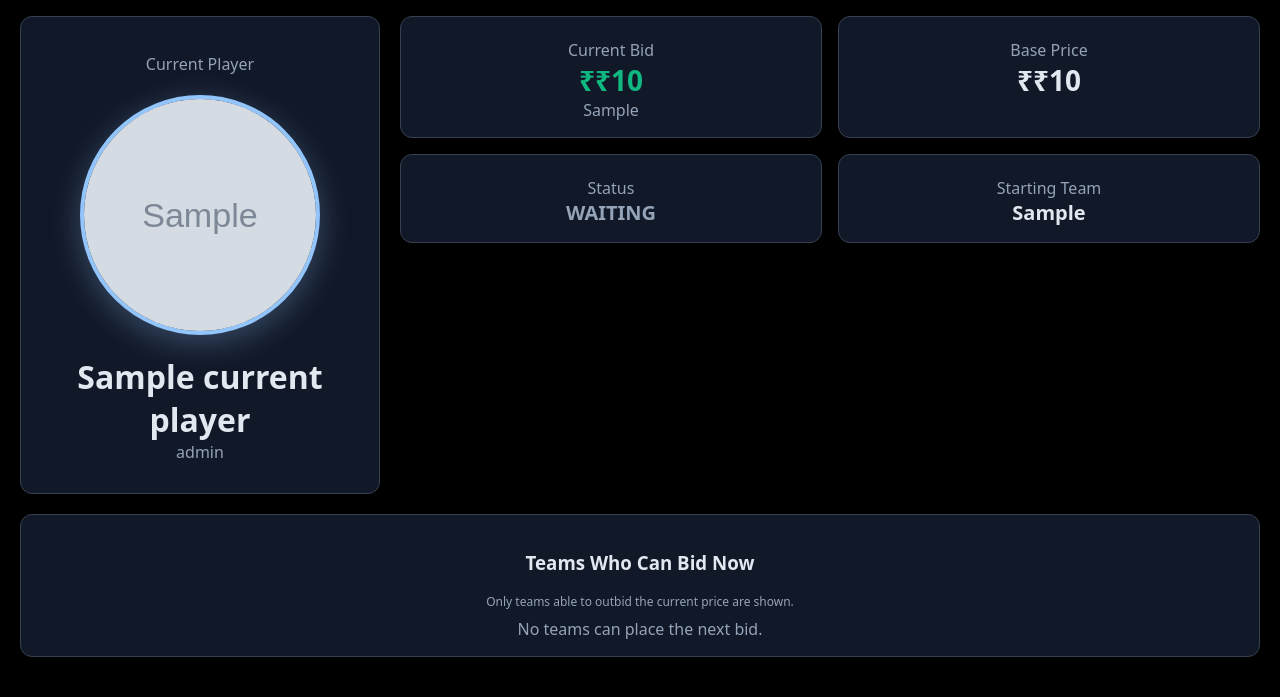
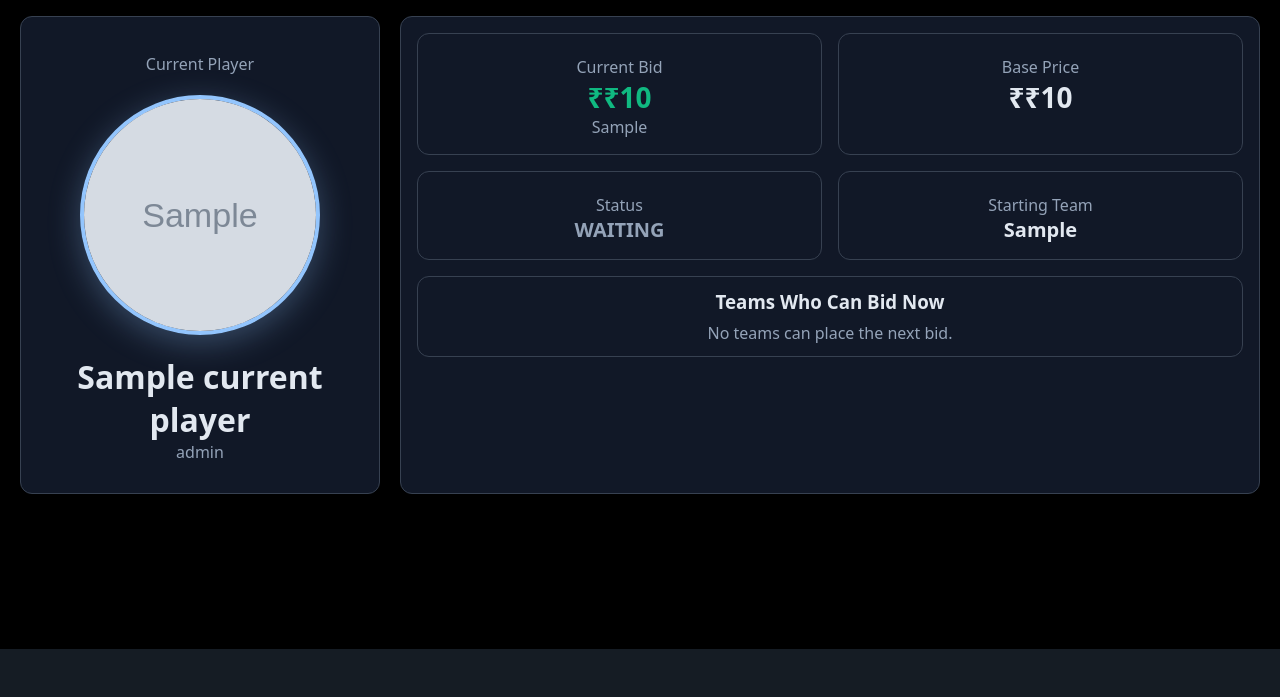
Before and after one commit to sreeharimv/auction-platform, a Flask app: template templates/live_view.html in a window 1280 px wide. Shown: the part 151-848 px from the top of the page. After the commit the page ends 800 px from the top, so only its background shows below. Run offline with Flask 2, Linux system fonts and the light colour scheme; the template is opened without the code that fills it: most values are stand-ins (such as "Sample title", 1, 10 or a date in 2020); grey boxes marked "Sample" are stand-in pictures.

Commit message:
live-view: embed eligible teams as row 3 in right column; match left/right column heights

```diff
--- a/templates/live_view.html
+++ b/templates/live_view.html
@@ -33,8 +33,9 @@
         <div style="color: #94a3b8; font-size: 16px;">{{ current_player.role }}</div>
       </div>
 
-      <!-- Right column: Two-row info grid -->
-      <div>
+      <!-- Right column: Card with two rows + row 3 (eligible teams) -->
+      <div class="card" style="padding: 16px; display: flex; flex-direction: column; gap: 16px;">
+        <!-- Row 1 -->
         <div class="grid" style="grid-template-columns: 1fr 1fr; gap: 16px;">
           <div class="card">
             <div class="label">Current Bid</div>
@@ -45,6 +46,10 @@
             <div class="label">Base Price</div>
             <div class="metric">₹{{ format_currency(current_player.base_price) }}</div>
           </div>
+        </div>
+
+        <!-- Row 2 -->
+        <div class="grid" style="grid-template-columns: 1fr 1fr; gap: 16px;">
           <div class="card">
             <div class="label">Status</div>
             <div class="metric" style="font-size: 20px; text-transform: uppercase;
@@ -60,30 +65,19 @@
           </div>
           {% endif %}
         </div>
-      </div>
-    </div>
 
-    {% if auction_state.status == "going" %}
-    <div class="card" style="background: #7f1d1d; border-color: #dc2626; text-align: center;">
-      <h2 style="color: #fca5a5; margin: 0;">GOING ONCE! GOING TWICE!</h2>
-      <div style="font-size: 24px; color: white; margin-top: 8px;">
-        {{ current_player.name }} - ₹{{ format_currency(auction_state.current_bid) }} - {{ auction_state.current_team }}
-      </div>
-    </div>
-    {% endif %}
-
+        <!-- Row 3: Teams who can bid now -->
         {% if team_limits %}
-    <div class="card" style="margin-top: 16px;">
-      <h3>Teams Who Can Bid Now</h3>
-      <div style="color: #94a3b8; font-size: 12px; margin-top: 4px;">Only teams able to outbid the current price are shown.</div>
           {% set eligible = team_limits.values()|selectattr('can_bid_now')|list %}
+          <div class="card" style="padding: 12px;">
+            <h3 style="margin: 0 0 8px;">Teams Who Can Bid Now</h3>
             {% if eligible|length == 0 %}
-        <div style="color: #94a3b8; margin-top: 8px;">No teams can place the next bid.</div>
+              <div style="color: #94a3b8;">No teams can place the next bid.</div>
             {% else %}
-      <div class="grid" style="margin-top: 12px;">
+            <div class="grid" style="margin-top: 8px;">
               {% for team, info in team_limits.items() %}
                 {% if info.can_bid_now %}
-          <div class="card" style="padding: 16px;">
+                <div class="card" style="padding: 12px;">
                   <div class="label">{{ team }}</div>
                   <div class="metric" style="color: {{ '#f59e0b' if info.near_limit else '#10b981' }};">
                     ₹{{ format_currency(info.max_valid_bid) }}
@@ -101,6 +95,19 @@
             {% endif %}
           </div>
         {% endif %}
+      </div>
+    </div>
+
+    {% if auction_state.status == "going" %}
+    <div class="card" style="background: #7f1d1d; border-color: #dc2626; text-align: center;">
+      <h2 style="color: #fca5a5; margin: 0;">GOING ONCE! GOING TWICE!</h2>
+      <div style="font-size: 24px; color: white; margin-top: 8px;">
+        {{ current_player.name }} - ₹{{ format_currency(auction_state.current_bid) }} - {{ auction_state.current_team }}
+      </div>
+    </div>
+    {% endif %}
+
+
 
     {% else %}
     <div class="card" style="text-align: center;">
```
Lines whose indentation alone changed are shown as unchanged.
